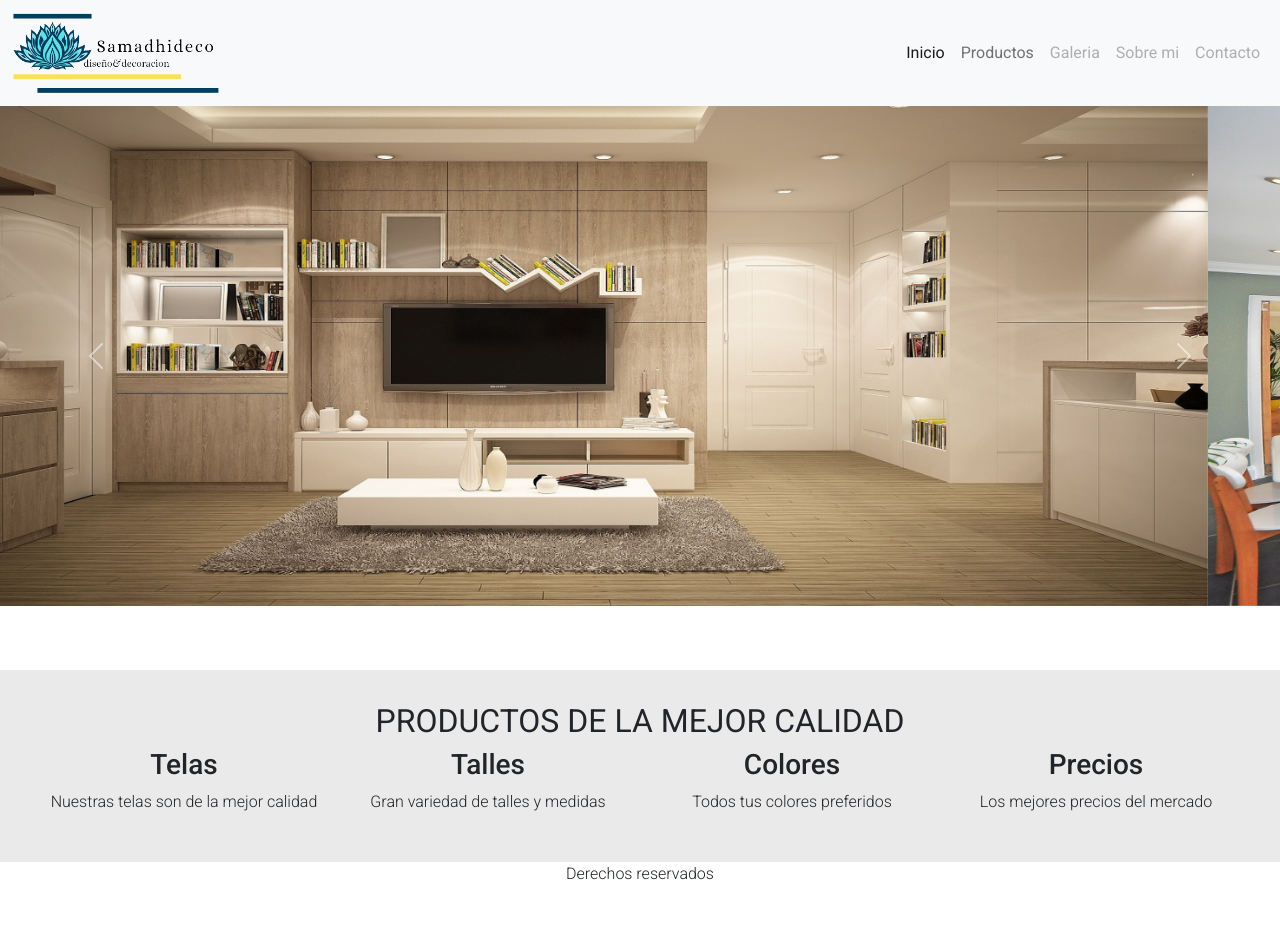
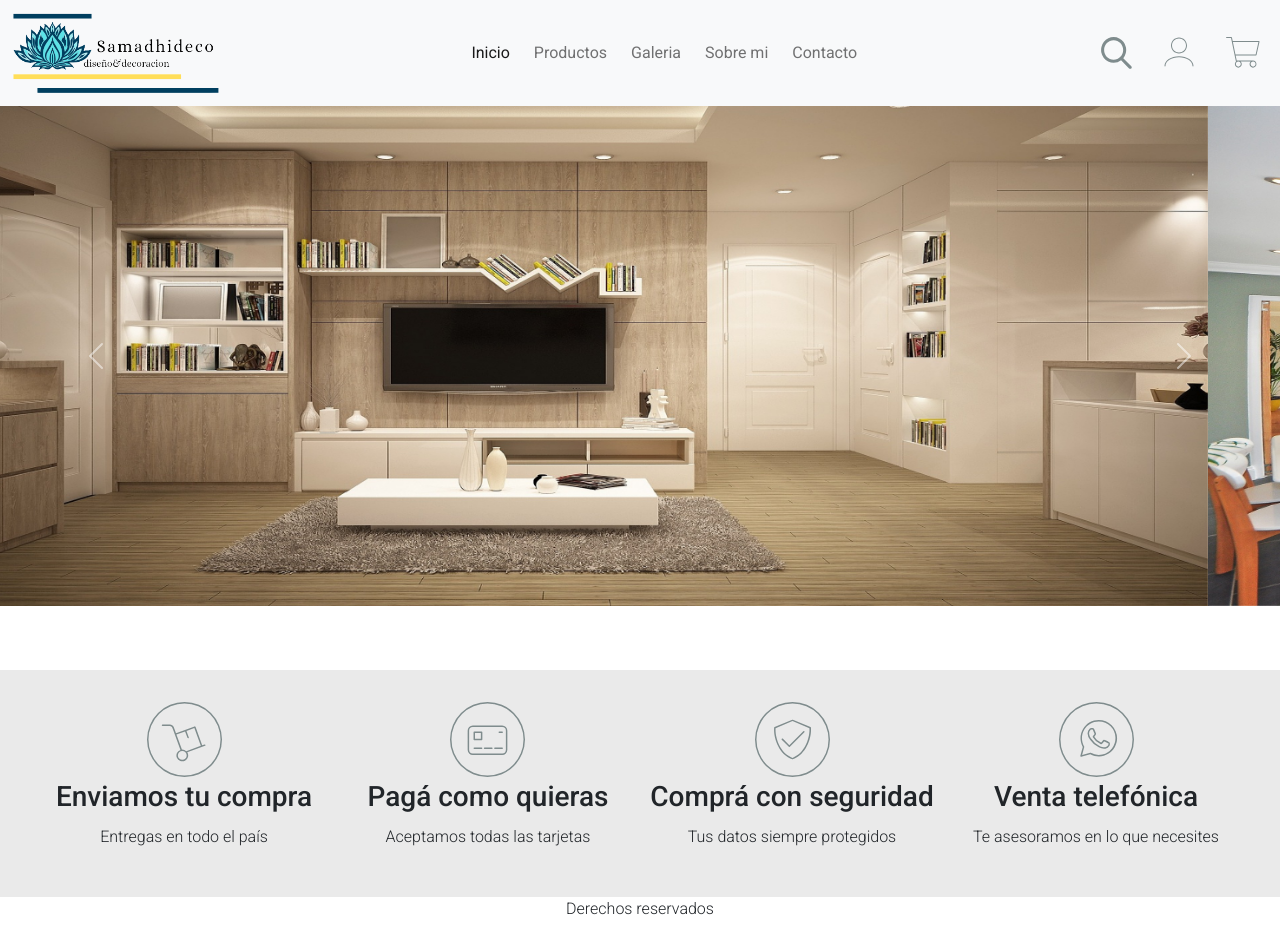
Before and after one commit to AgustinEzequielDiaz/PreEntrega3Diaz, a plain HTML site: page index.html in a window 1280 px wide. Before the commit the page ends 902 px from the top, so only its background shows below. Drawn offline with nearby package versions, Linux system fonts and the light colour scheme.

Commit message:
section beneficios de la tienda y mejoras en el navbar del header

```diff
--- a/css/styles.css
+++ b/css/styles.css
@@ -113,6 +113,10 @@ p{
     width: 13rem;
 }
 
+.funcionesHeader{
+    gap: 1rem;
+}
+
 /* queries header */
 
 @media screen and (max-width: 767px){
@@ -214,6 +218,7 @@ p{
     display: flex;
     flex-direction: column;
     align-items: center;
+    gap: .2rem;
 }
 
 /* queries section banner */
--- a/index.html
+++ b/index.html
@@ -36,13 +36,18 @@
                     <span class="navbar-toggler-icon"></span>
                 </button>
                 <div class="collapse navbar-collapse" id="navbarNavAltMarkup">
-                    <div class="navbar-nav ms-auto">
+                    <div class="navbar-nav m-auto gap-2">
                         <a class="nav-link active" aria-current="page" href="index.html">Inicio</a>
                         <a class="nav-link" href="./pages/productos.html">Productos</a>
-                        <a class="nav-link disabled" href="./pages/galeria.html">Galeria</a>
-                        <a class="nav-link disabled" href="./pages/sobremi.html">Sobre mi</a>
-                        <a class="nav-link disabled" href="./pages/contacto.html">Contacto</a>
+                        <a class="nav-link" href="./pages/galeria.html">Galeria</a>
+                        <a class="nav-link" href="./pages/sobremi.html">Sobre mi</a>
+                        <a class="nav-link" href="./pages/contacto.html">Contacto</a>
                     </div>
+                </div>
+                <div class="navbar-nav ms-auto funcionesHeader">
+                    <a class="nav-link " href="./pages/galeria.html"><img src="./img/svg-search.svg" alt=""></a>
+                    <a class="nav-link" href="./pages/sobremi.html"><img src="./img/svg-user.svg" alt=""></a>
+                    <a class="nav-link" href="./pages/contacto.html"><img src="./img/svg-carrito.svg" alt=""></a>
                 </div>
             </div>
         </nav>
@@ -77,31 +82,33 @@
 
     <!-- Section de un banner -->
     <section id="banner-grilla">
-        <h2>PRODUCTOS DE LA MEJOR CALIDAD</h2>
-
         <div class="padre-banners">
             <!-- BANNER 1 -->
             <div class="banners-caracteristicas">
-                <h3>Telas</h3>
-                <p>Nuestras telas son de la mejor calidad</p>
+                <img src="./img/svg-send.svg" alt="icono de envio">
+                <h3>Enviamos tu compra</h3>
+                <p>Entregas en todo el país</p>
             </div>
 
             <!-- BANNER 2 -->
             <div class="banners-caracteristicas">
-                <h3>Talles</h3>
-                <p>Gran variedad de talles y medidas</p>
+                <img src="./img/svg-pay.svg" alt="icono de metodos de pago">
+                <h3>Pagá como quieras</h3>
+                <p>Aceptamos todas las tarjetas</p>
             </div>
 
             <!-- BANNER 3 -->
             <div class="banners-caracteristicas">
-                <h3>Colores</h3>
-                <p>Todos tus colores preferidos</p>
+                <img src="./img/svg-security.svg" alt="icono de seguridad de compra">
+                <h3>Comprá con seguridad</h3>
+                <p>Tus datos siempre protegidos</p>
             </div>
 
             <!-- BANNER 4 -->
             <div class="banners-caracteristicas">
-                <h3>Precios</h3>
-                <p>Los mejores precios del mercado</p>
+                <img src="./img/svg-whatsapp.svg" alt="icono de whatsapp">
+                <h3>Venta telefónica</h3>
+                <p>Te asesoramos en lo que necesites</p>
             </div>
         </div>
     </section>
```
Also changed, not shown: img/brillante.png (added), img/decoracion-de-la-casa.png (added), img/hoja-de-monstera.png (added), img/somos1.jpg (added), img/svg-carrito.svg (added), img/svg-pay.svg (added), img/svg-search.svg (added), img/svg-security.svg (added), img/svg-send.svg (added), img/svg-user.svg (added), img/svg-whatsapp.svg (added).
